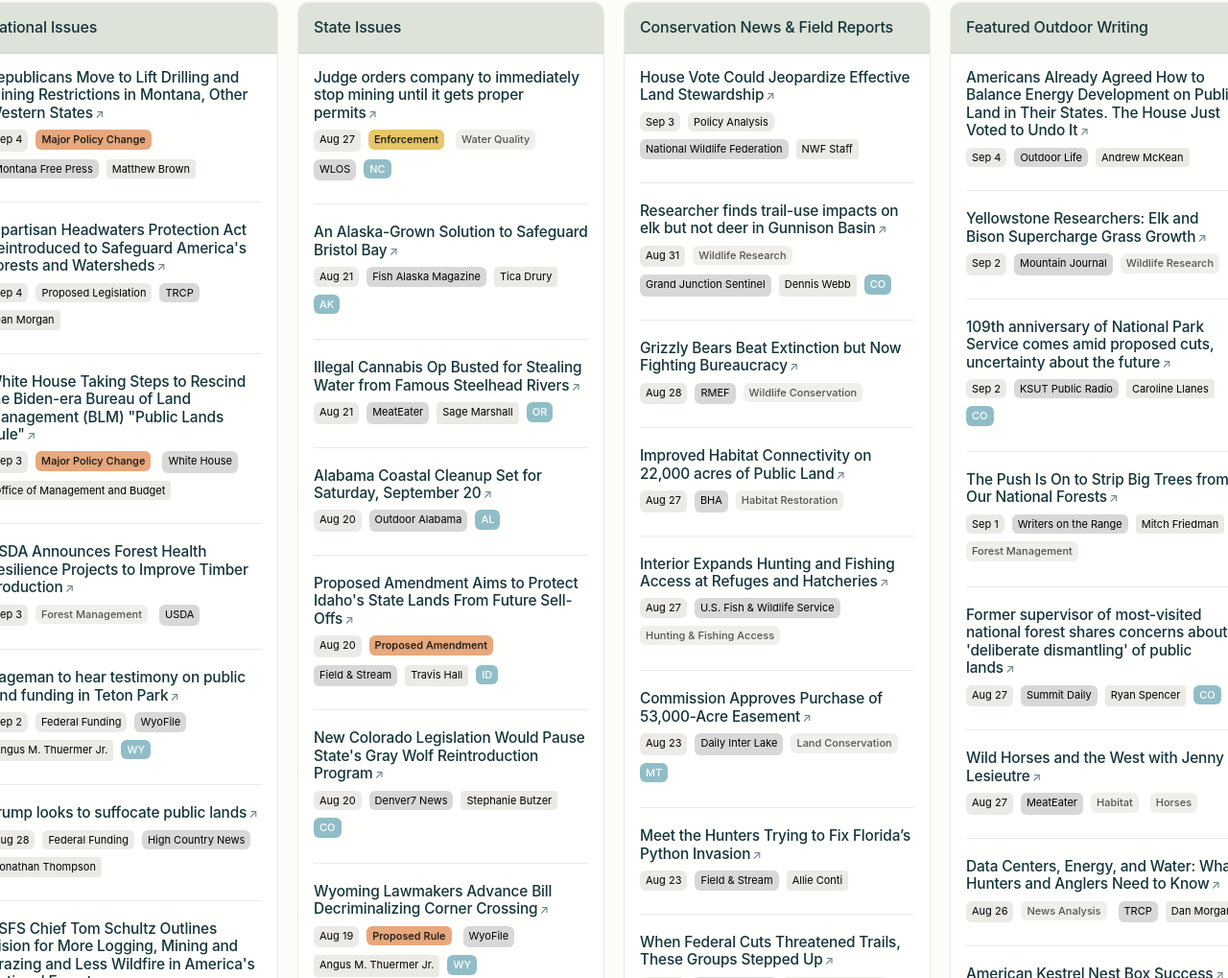
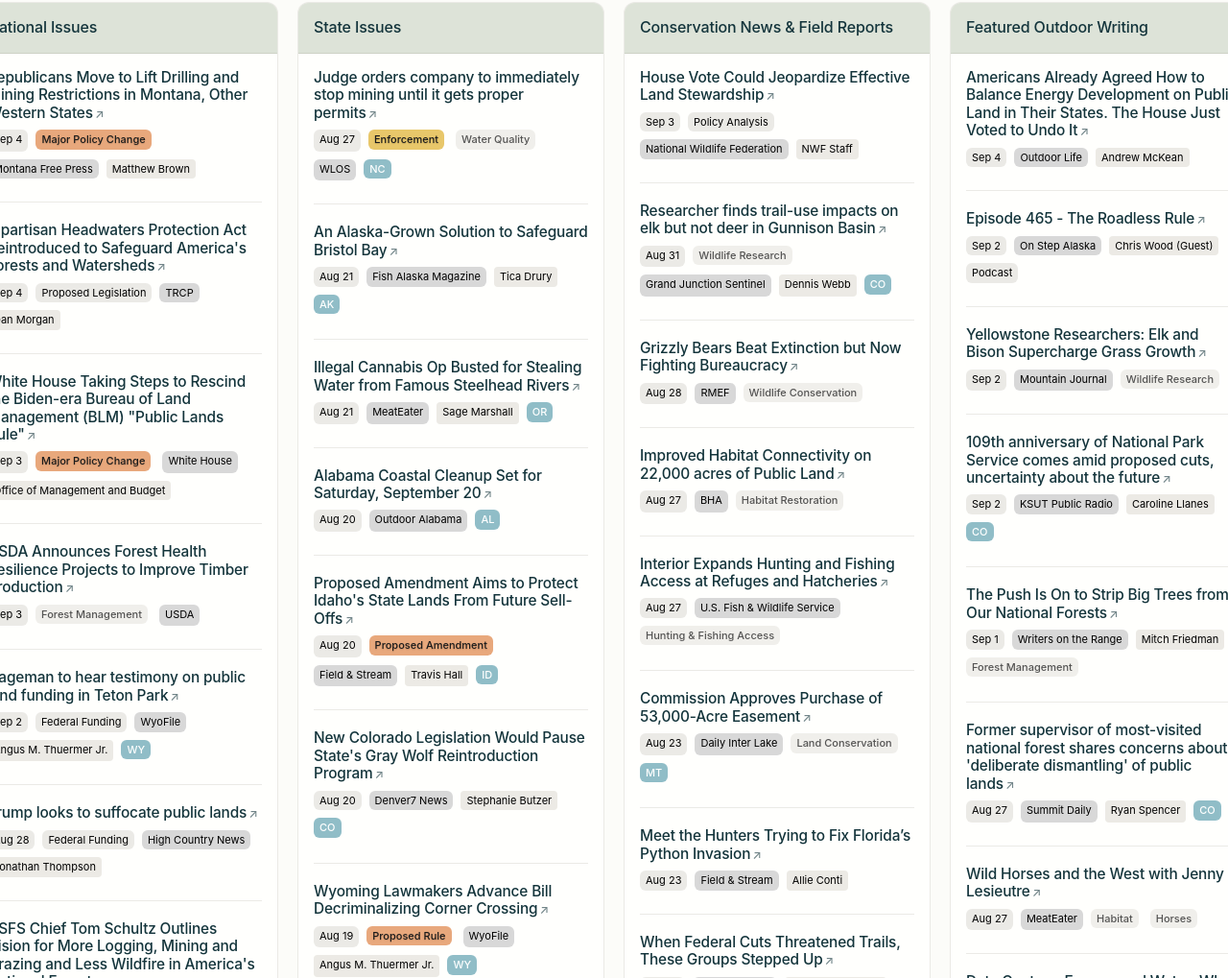
Before and after one commit to thepubtrust/ThePublicTrustPortal, a website: page index.html in a window 1280 px wide. Shown: the part 957-1976 px from the top of the page at 96% size. Drawn offline with Linux system fonts and the light colour scheme.

Commit message:
Add Spotify podcast 'Episode 465 - The Roadless Rule' to Featured Outdoor Writing

```diff
--- a/index.html
+++ b/index.html
@@ -541,6 +541,16 @@
                     <div class="news-items">
 
                         <article class="news-item">
+                            <h4><a href="https://open.spotify.com/episode/19eIQVyB7kpX9w589MCtW2?si=FxzP0WfjS7-V4Q4zEm0vVg" target="_blank" rel="noopener">Episode 465 - The Roadless Rule</a></h4>
+                            <div class="item-meta">
+                                <span class="date">Sep 2</span>
+                                <span class="publication">On Step Alaska</span>
+                                <span class="author">Chris Wood (Guest)</span>
+                                <span class="tag-podcast">Podcast</span>
+                            </div>
+                        </article>
+
+                        <article class="news-item">
                             <h4><a href="https://mountainjournal.org/yellowstone-researchers-elk-and-bison-supercharge-grass-growth/" target="_blank" rel="noopener">Yellowstone Researchers: Elk and Bison Supercharge Grass Growth</a></h4>
                             <div class="item-meta">
                                 <span class="date">Sep 2</span>
```
